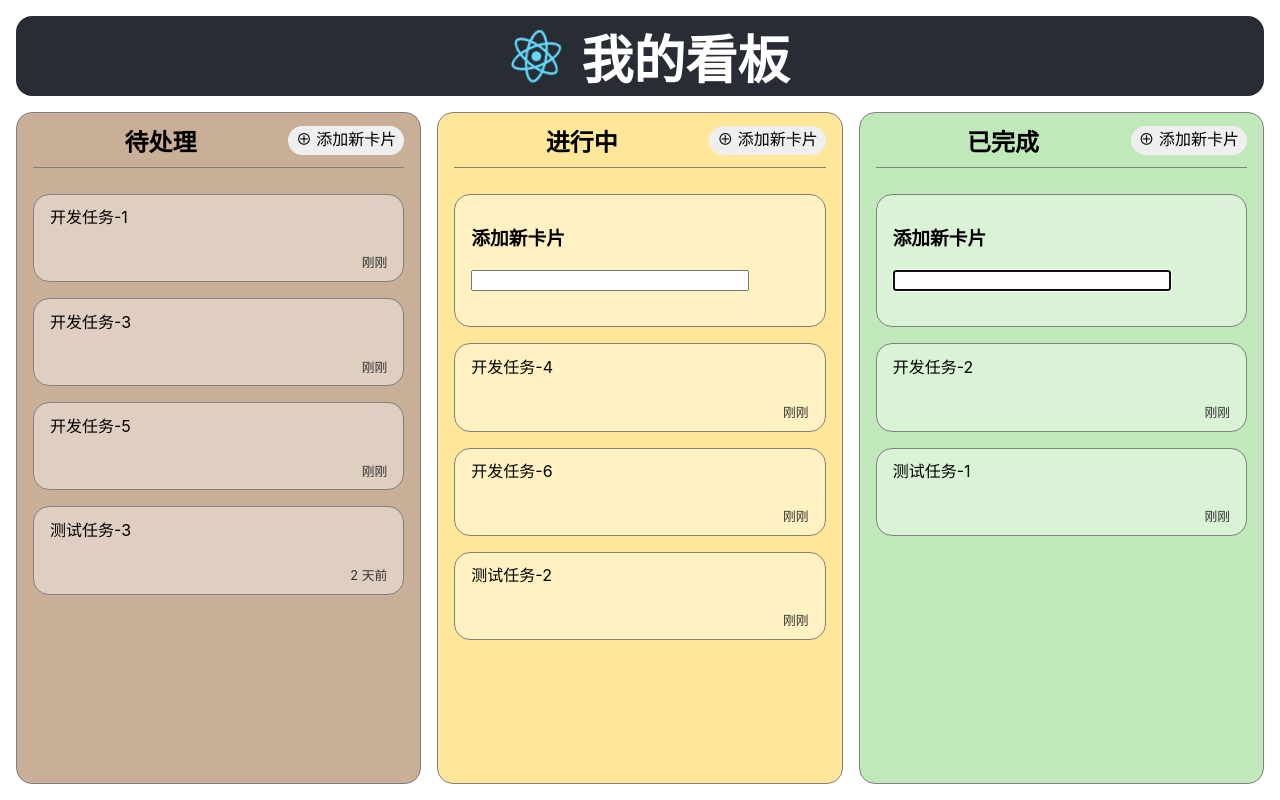
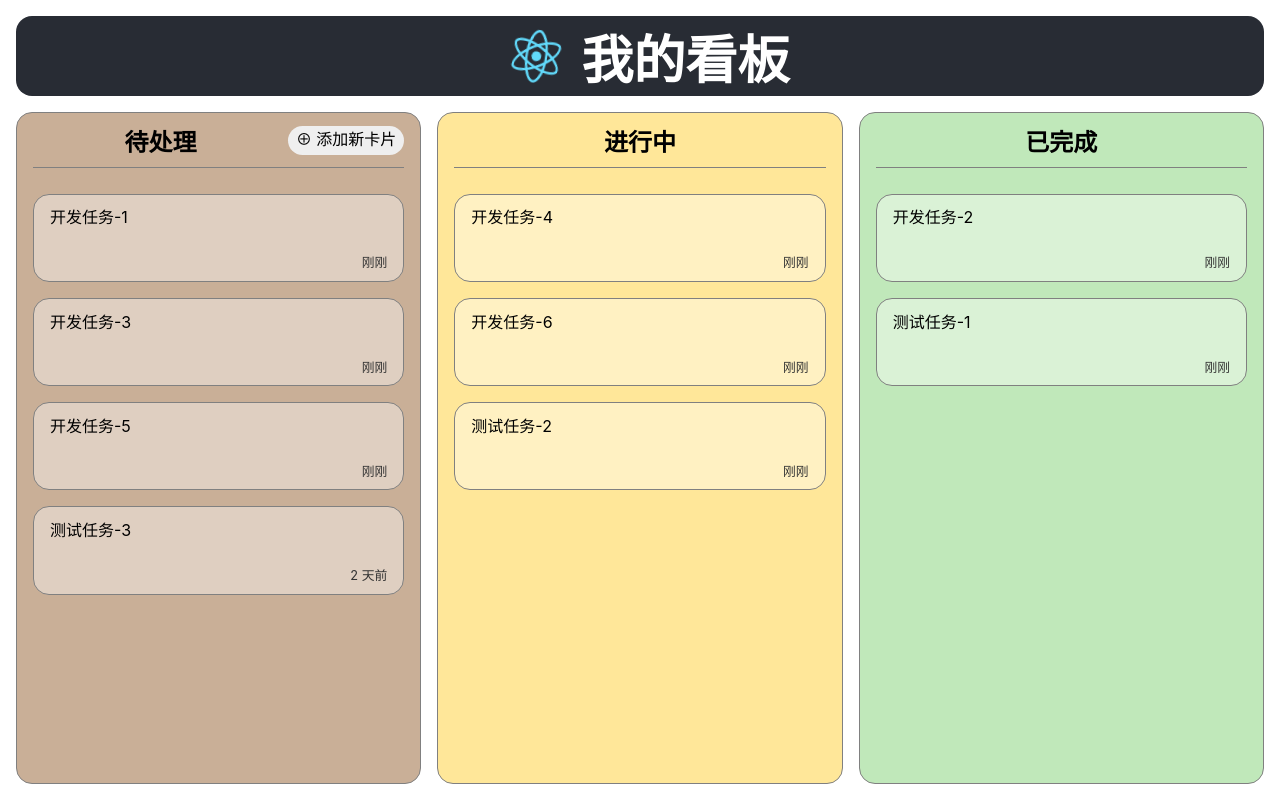
Before and after one commit to ppmiao0628/my-react, a React (Create React App) app: page / in a window 1280 px wide. Built offline with nearby package versions, Linux system fonts and the light colour scheme.

Commit message:
feat(repay): 拆组件

```diff
--- a/src/App.js
+++ b/src/App.js
@@ -4,14 +4,11 @@ import './App.css';
 import React, { useState } from 'react';
 import KanbanBoard from './KanbanBoard'
 import KanbanColumn from './KanbanColumn'
-import { KanbanCard } from './KanbanCard'
-import { KanbanNewCard } from './KanbanNewCard'
 const COLUMN_KEY_TODO = 'COLUMN_KEY_TODO';
 const COLUMN_KEY_ONGOING = 'COLUMN_KEY_ONGOING';
 const COLUMN_KEY_DONE = 'COLUMN_KEY_DONE';
 
 function App() {
-  const [showAdd, setShowAdd] = useState(false);
   const [todoList, setTodoList] = useState([
     { title: '开发任务-1', status: '2025-07-13 15:49' },
     { title: '开发任务-3', status: '2025-07-13 12:49' },
@@ -27,22 +24,12 @@ function App() {
     { title: '开发任务-2', status: '2025-07-13 15:49' },
     { title: '测试任务-1', status: '2025-07-13 15:49' }
   ]);
-  const handleAdd = (e) => {
-    setShowAdd(true);
-  }
-  const SetKeyMap = {
-    setTodoList,
-    setOngoingList,
-    setDoneList
-
-  }
-  const handleSubmit = (title, setKey) => {
-    SetKeyMap[setKey](currentTodoList => [
+  const handleSubmit = (title) => {
+    setTodoList(currentTodoList => [
       { title, status: new Date().getTime() },
       ...currentTodoList
     ])
     // todoList.unshift({ title, status: new Date().toDateString() });
-    setShowAdd(false);
   }
   const [draggedItem, setDraggedItem] = useState(null);
   const [dragSource, setDragSource] = useState(null);
@@ -72,53 +59,37 @@ function App() {
         <img src={logo} className="App-logo" alt="logo" />
       </header>
       <KanbanBoard>
-        <KanbanColumn className="column-todo" title={
-            <>
-              待处理<button onClick={handleAdd} disabled={showAdd}>&#8853; 添加新卡片</button>
-            </>
-          }
+        <KanbanColumn className="column-todo" title="待处理"
+          canAddNew={true}
+          onAdd={handleSubmit}
+          cardList={todoList}
+          setDraggedItem={setDraggedItem}
           setIsDragSource={(isSrc) => setDragSource(isSrc ? COLUMN_KEY_TODO : null)}
           setIsDragTarget={(isTgt) => setDragTarget(isTgt ? COLUMN_KEY_TODO : null)}
           onDrop={handleDrop}
         >
-        {showAdd && <KanbanNewCard onSubmit={handleSubmit} setKey={ 'setTodoList' } />}
-        {
-            todoList.map(props => <KanbanCard key={props.title}
-              onDragStart={()=>setDraggedItem(props)}
-              {...props} />)
-        }
         </KanbanColumn>
-        <KanbanColumn className="column-ongoing" title={
-            <>
-              进行中<button>&#8853; 添加新卡片</button>
-            </>
-          }
+        <KanbanColumn
+          className="column-ongoing"
+          title="进行中"
+          cardList={ongoingList}
+          setDraggedItem={setDraggedItem}
           setIsDragSource={(isSrc) => setDragSource(isSrc ? COLUMN_KEY_ONGOING : null)}
           setIsDragTarget={(isTgt) => setDragTarget(isTgt ? COLUMN_KEY_ONGOING : null)}
           onDrop={handleDrop}
         >
-          <KanbanNewCard onSubmit={handleSubmit} setKey={ 'setOngoingList' } />
-          {
-            ongoingList.map(props=><KanbanCard key={props.title}
-              onDragStart={()=>setDraggedItem(props)}
-              {...props}/>)
-          }
+          {/* <KanbanNewCard onSubmit={handleSubmit} setKey={ 'setOngoingList' } /> */}
         </KanbanColumn>
-        <KanbanColumn className="column-done" title={
-            <>
-              已完成<button>&#8853; 添加新卡片</button>
-            </>
-          }
+        <KanbanColumn
+          className="column-done"
+          title="已完成"
+          cardList={doneList}
+          setDraggedItem={setDraggedItem}
           setIsDragSource={(isSrc) => setDragSource(isSrc ? COLUMN_KEY_DONE : null)}
           setIsDragTarget={(isTgt) => setDragTarget(isTgt ? COLUMN_KEY_DONE : null)}
           onDrop={handleDrop}
         >
-          <KanbanNewCard onSubmit={handleSubmit} setKey={ 'setDoneList' } />
-          {
-            doneList.map(props => <KanbanCard key={props.title}
-              onDragStart={()=>setDraggedItem(props)}
-              {...props}/>)
-          }
+          {/* <KanbanNewCard onSubmit={handleSubmit} setKey={ 'setDoneList' } /> */}
         </KanbanColumn>
       </KanbanBoard>
     </div>
--- a/src/KanbanColumn.js
+++ b/src/KanbanColumn.js
@@ -1,20 +1,35 @@
 /*
  * @Author: ppm ppmiao@tencent.com
  * @Date: 2025-07-17 12:17:21
- * @LastEditors: ppm ppmiao@tencent.com
- * @LastEditTime: 2025-07-17 12:20:15
+ * @LastEditors: ppmiao ppmiao@tencent.com
+ * @LastEditTime: 2025-07-18 22:17:50
  * @FilePath: /my-react/src/KanBanColumn.js
  * @Description: 这是默认设置,请设置`customMade`, 打开koroFileHeader查看配置 进行设置: https://github.com/OBKoro1/koro1FileHeader/wiki/%E9%85%8D%E7%BD%AE
  */
 
-import React from 'react';
+import React, { useState} from 'react';
+import { KanbanCard } from './KanbanCard';
+import { KanbanNewCard } from './KanbanNewCard';
 export default function KanbanColumn({
-  children, className, title,
+  className, title,
+  cardList = [],
+  canAddNew = false,
+  onAdd,
+  setDraggedItem,
   setIsDragSource = () => { },
   setIsDragTarget = () => { },
   onDrop
  }) {
   const combinedClassName = `kanban-column ${className}`;
+
+  const [showAdd, setShowAdd] = useState(false);
+  const handleAdd = (e) => {
+    setShowAdd(true);
+  }
+  const handleSubmit = (title) => {
+    onAdd && onAdd(title);
+    setShowAdd(false);
+  }
   return (
     <section
       onDragStart={()=>setIsDragSource(true)}
@@ -38,8 +53,25 @@ export default function KanbanColumn({
         setIsDragTarget(false);
       }}
       className={combinedClassName}>
-      <h2>{title}</h2>
-      <ul>{children}</ul>
+      <h2>
+        {title}
+        {
+          canAddNew && <button onClick={handleAdd} disabled={showAdd}>&#8853; 添加新卡片</button>
+        }
+      </h2>
+      <ul>
+        {
+          canAddNew && showAdd && <KanbanNewCard onSubmit={handleSubmit} />
+        }
+        {
+          cardList.map(props => (
+            <KanbanCard
+              key={props.title}
+              onDragStart={()=>setDraggedItem(props)}
+              {...props}
+            />))
+        }
+      </ul>
     </section>
   )
 }
```
